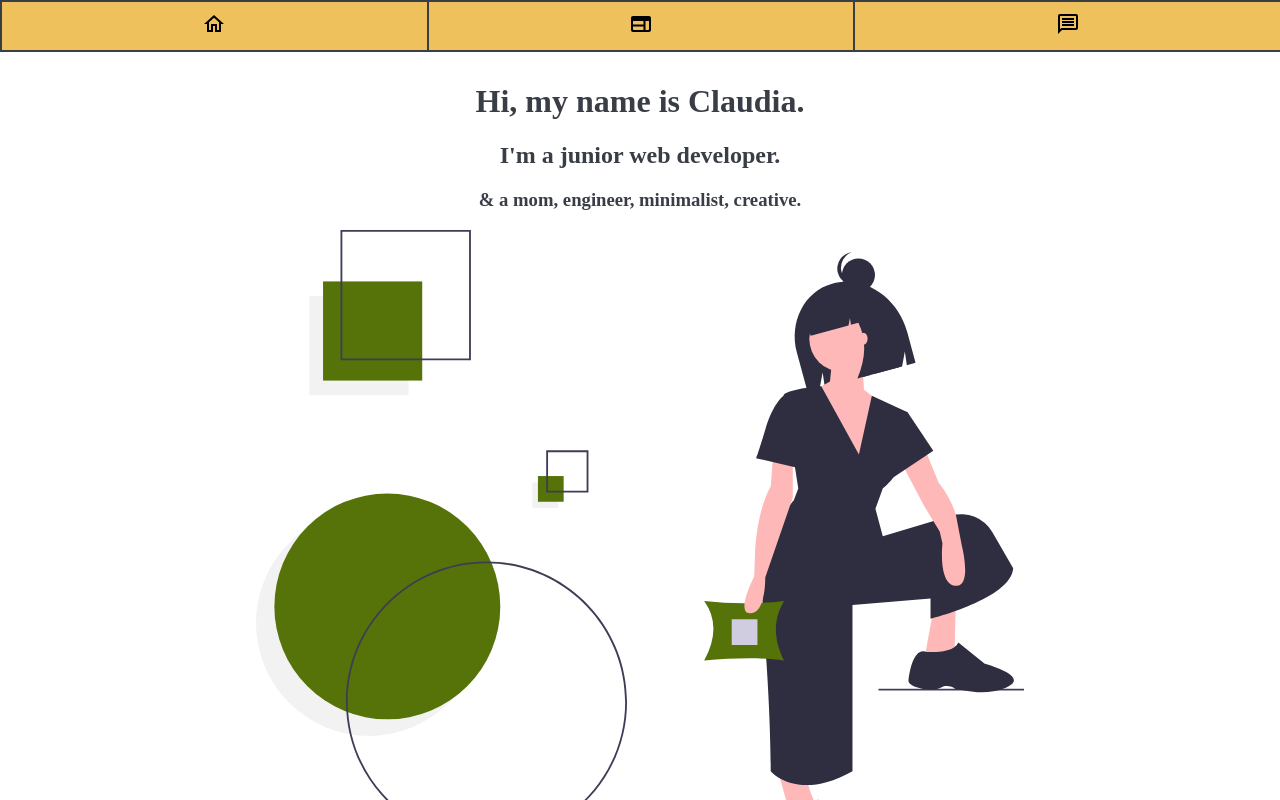
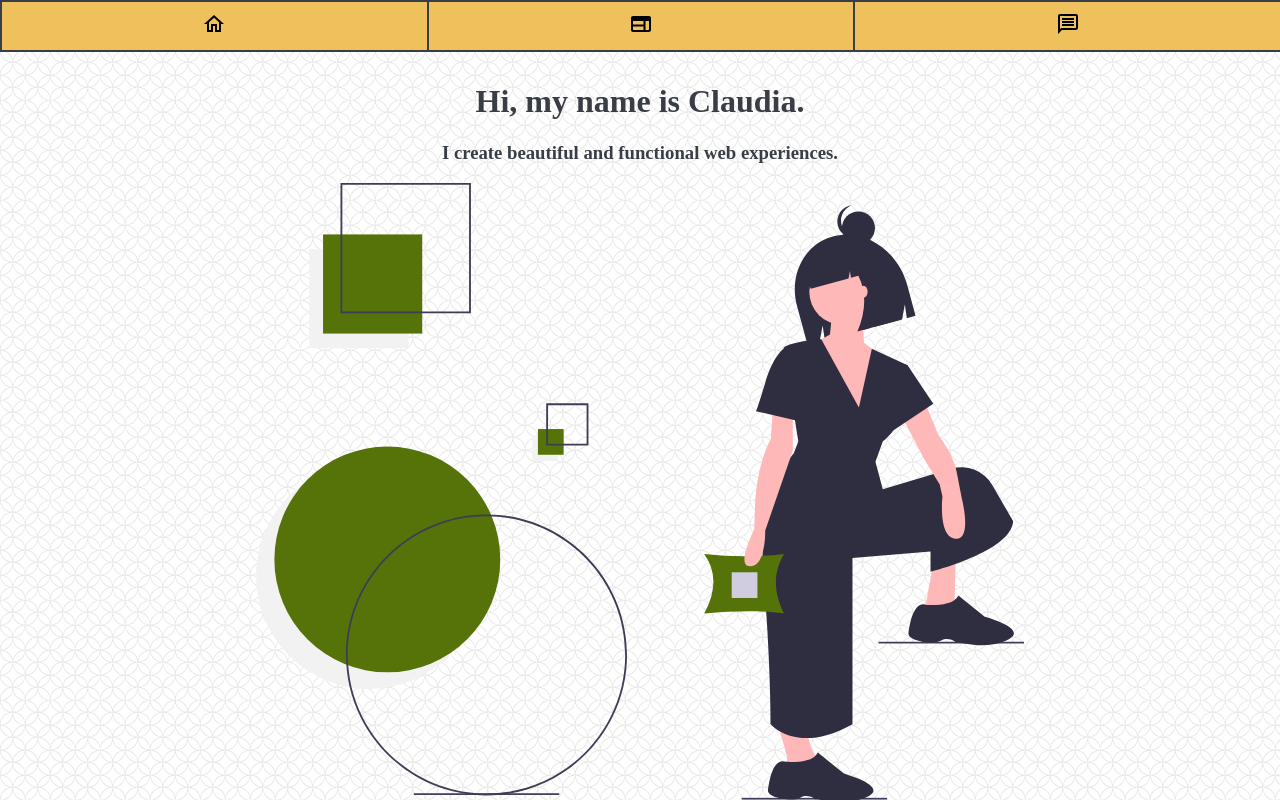
Before and after one commit to ClaudiaStar/new-oortfolio, a React (Create React App) app: page / in a window 1280 px wide. Shown: the top 800 px of the page. Built offline with nearby package versions, Linux system fonts and the light colour scheme; a web font is replaced by a local one.

Commit message:
add background pattern

```diff
--- a/src/components/Home/Home.js
+++ b/src/components/Home/Home.js
@@ -12,10 +12,7 @@ function Home() {
           <div className={classes.HomeHero}>
             <div className={classes.HomeTitleText}>
               <h1>Hi, my name is Claudia.</h1>
-              <h2>I'm a junior web developer.</h2>
-              <h3 className={classes.Buzzwords}>
-                & a mom, engineer, minimalist, creative.
-              </h3>
+              <h3>I create beautiful and functional web experiences.</h3>
               <a
                 href={resume}
                 download
--- a/src/index.css
+++ b/src/index.css
@@ -5,7 +5,7 @@ body {
     sans-serif;
   -webkit-font-smoothing: antialiased;
   -moz-osx-font-smoothing: grayscale;
-  background-color: #ffffff;
+  background-image: url("./assets/images/spiration-light.png");
 }
 
 code {
```
Also changed, not shown: src/assets/images/bg.jpg (deleted), src/assets/images/spiration-light.png (added).
